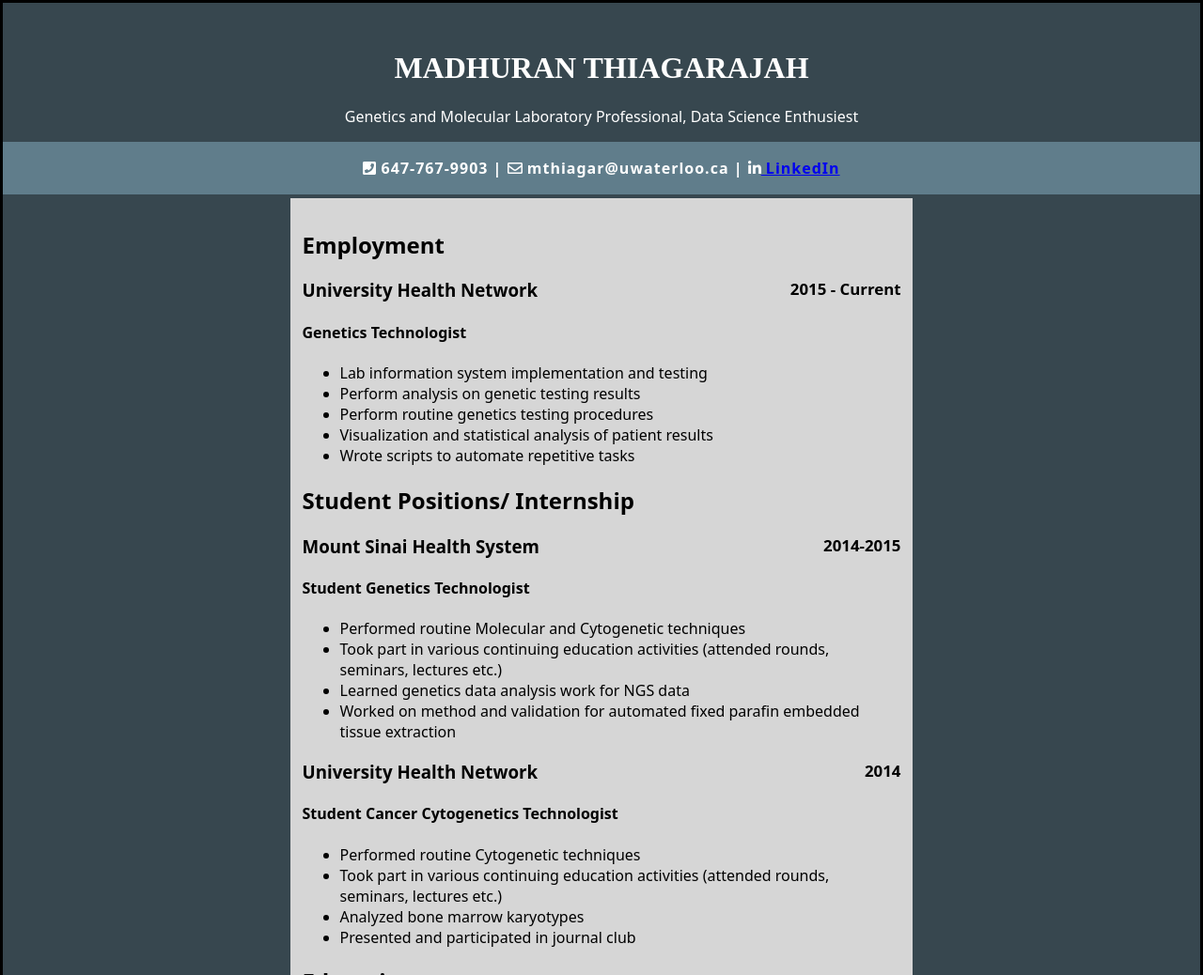
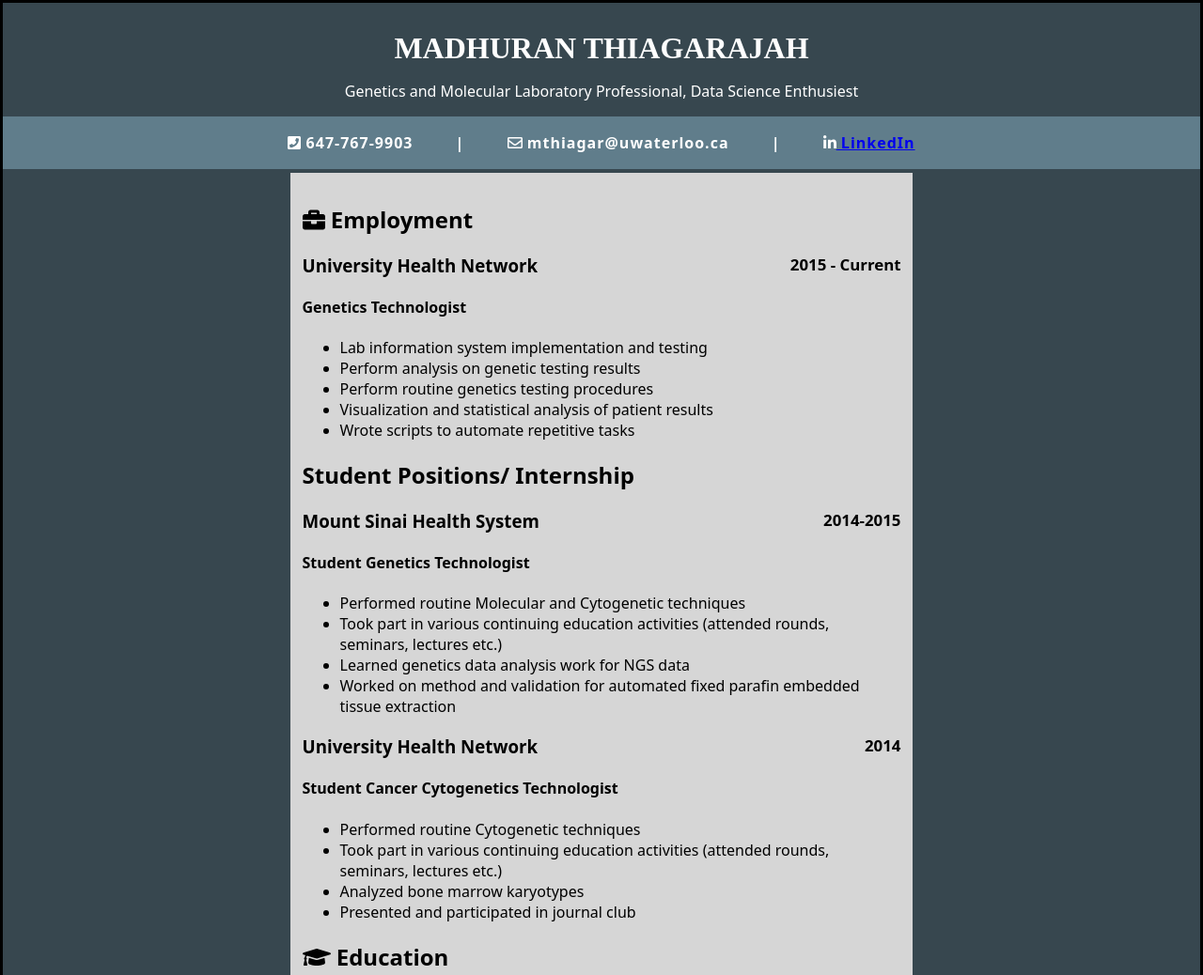
Before and after one commit to mthiagar/personalsite_archive, a plain HTML site: page index.html in a window 1280 px wide. Shown: the top 1038 px of the page at 94% size. Drawn offline with Linux system fonts and the light colour scheme.

Commit message:
CSS styling added
Add some icons, changed spacing for contact info items

```diff
--- a/index.html
+++ b/index.html
@@ -9,12 +9,15 @@
 	<h1>Madhuran Thiagarajah</h1>
 	<p>Genetics and Molecular Laboratory Professional, Data Science Enthusiest</p>
 	<div id=contact_info>
-		<p><span class=contact> <i class="fas fa-phone-square"></i> 647-767-9903
-  <span> | <span class=contact> <i class="far fa-envelope 3x"></i> mthiagar@uwaterloo.ca </span> | <span class=contact> <i class="fab fa-linkedin-in"></i><a href="https://ca.linkedin.com/in/madhuran-thiagarajah-15496733"> LinkedIn</a> </span></p>
+		<p>
+			<span class=contact> <i class="fas fa-phone-square"></i> 647-767-9903 </span> |
+			<span class=contact> <i class="far fa-envelope"></i> mthiagar@uwaterloo.ca </span> |
+			<span class=contact> <i class="fab fa-linkedin-in"></i><a href="https://ca.linkedin.com/in/madhuran-thiagarajah-15496733"> LinkedIn</a> </span>
+		</p>
 	</div>
 	<div id=main_content>
 		<div class=category_content>
-			<h2>Employment</h2>
+			<h2><i class="fas fa-briefcase"></i>  Employment</h2>
 			<h3 class= title>University Health Network <span class=dates>2015 - Current</h3>
 			<h4>Genetics Technologist</h4>
 			<ul>
@@ -45,7 +48,7 @@
 			</ul>
 		</div>
 		<div class=category_content>
-			<h2>Education</h2>
+			<h2><i class="fas fa-graduation-cap"></i>  Education</h2>
 			<h3 class= title>University of Waterloo <span class=dates>2017 - Current</span></h3>
 			<h4>Master of Health Informatics (MHI)</h4>
 			<h3 class= title>The Michener Institute <span class=dates>2013 - 2015</h3>
@@ -53,7 +56,7 @@
 			<h3 class= title>University of Waterloo <span class=dates>2009 - 2013</h3>
 			<h4>Bachelor of Science (BSc) - Biomedical Science</h4>
 		</div>
-		<h3 class = title>Autodidactic/Self-Directed Courses</h3>
+		<h3 class = title><i class="fas fa-book"></i></i>  Autodidactic/Self-Directed Courses</h3>
 		<ul>
 			<li>Colt Steel's Web Developer Bootcamp</li>
 			<li><a href="https://s3.amazonaws.com/verify.edx.org/downloads/8cdd70a44c2c47e9ac8fb1c26b8fda77/Certificate.pdf">MITx - 6.00.1x: Introduction to Computer Science and Programming Using Python</li>
--- a/styles/resume.css
+++ b/styles/resume.css
@@ -10,13 +10,18 @@ h1{
 	font-family: Hanken;
 	color: white;
 	padding-top: 30px;
+	width: 50%;
+	margin: 0 auto;
 }
 p{
 	text-align: center;
 	color: white
 }
 
-
+.contact{
+	padding-left: 40px;
+	padding-right: 40px;
+}
 
 .dates {
 	align-content: right;
```
